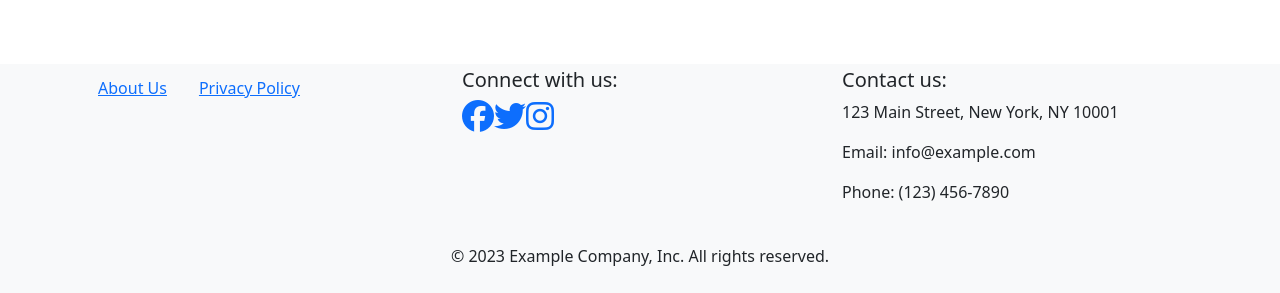
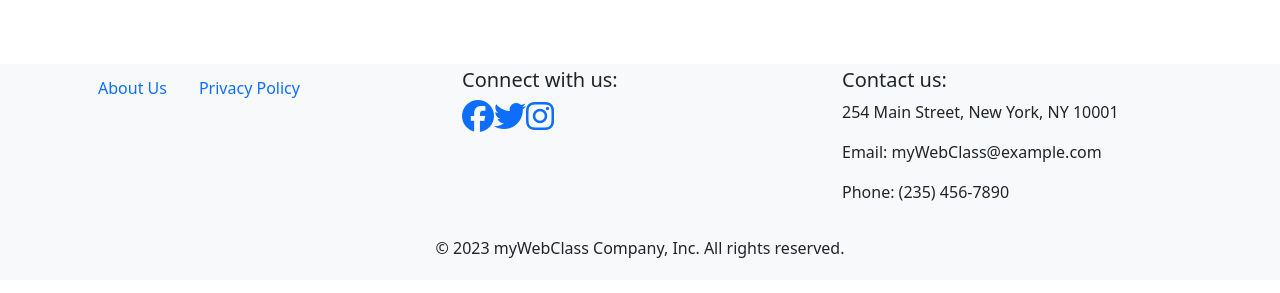
Before and after one commit to NJIT-WIS/project-2-team-sar, a Next.js app: page / in a window 1280 px wide. Shown: the part 1095-1388 px from the top of the page. Built offline with nearby package versions, Linux system fonts and the light colour scheme.

Commit message:
Update footer.jsx

```diff
--- a/components/footer.jsx
+++ b/components/footer.jsx
@@ -12,14 +12,10 @@ const Footer = () => {
           <Col md={4}>
             <ul className="nav">
               <li className="nav-item">
-                <Link href="/aboutus">
-                  <a className="nav-link active" aria-current="page">About Us</a>
-                </Link>
+                <Link href="/aboutus" className="nav-link active" aria-current="page">About Us</Link>
               </li>
               <li className="list-inline-item">
-                <Link href="/privacy">
-                  <a className="nav-link active" aria-current="page">Privacy Policy</a>
-                </Link>
+                <Link href="/privacy" className="nav-link active" aria-current="page">Privacy Policy</Link>
               </li>
             </ul>
           </Col>
@@ -31,18 +27,19 @@ const Footer = () => {
           </Col>
           <Col md={4}>
             <h5>Contact us:</h5>
-            <p>123 Main Street, New York, NY 10001</p>
-            <p>Email: info@example.com</p>
-            <p>Phone: (123) 456-7890</p>
+            <p>254 Main Street, New York, NY 10001</p>
+            <p>Email: myWebClass@example.com</p>
+            <p>Phone: (235) 456-7890</p>
           </Col>
         </Row>
         <Row>
-          <Col className="text-center mt-3 py-2">
-            <p>&copy; {new Date().getFullYear()} Example Company, Inc. All rights reserved.</p>
+          <Col className="text-center mt-3">
+            <p>&copy; {new Date().getFullYear()} myWebClass Company, Inc. All rights reserved.</p>
           </Col>
         </Row>
       </Container>
     </footer>
+
   );
 };
 
```
